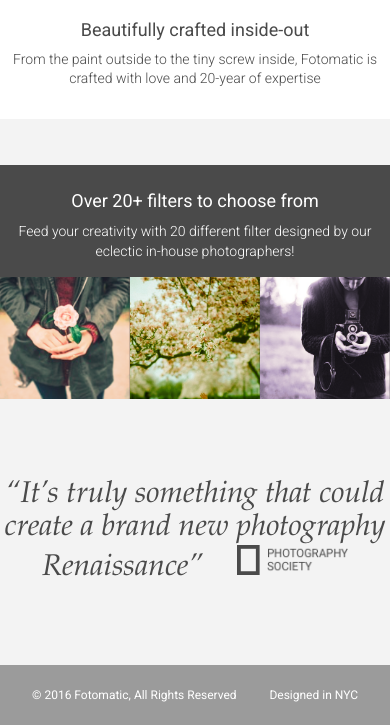
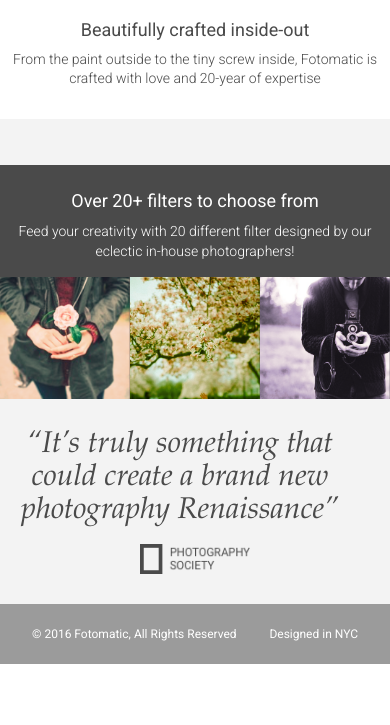
Before and after one commit to lunamyst/ca_ready_fotomatic, a plain HTML site: page index.html in a window 390 px wide. Shown: the part 1056-1781 px from the top of the page. After the commit the page ends 1720 px from the top, so only its background shows below. Drawn offline with Linux system fonts and the light colour scheme; a web font is replaced by a local one.

Commit message:
Add media query styling for mobile view of quote section.

```diff
--- a/resources/css/style.css
+++ b/resources/css/style.css
@@ -463,9 +463,14 @@ background-size: cover;
   height: 1.875rem;
 }
 
+/* Tablet view of quotes-section */
+
+/* Mobile view of quotes section */
 @media only screen and (max-width: 760px) {
-  #quotes-section content {
+  #quotes-section .content {
     padding: 1.875rem .625rem;
+    display: flex;
+    flex-direction: column;
   }
 
   #quotes-section quote {
@@ -473,7 +478,7 @@ background-size: cover;
     line-height: 1.4;
   }
 
-  #quotes-section quote-citation {
+  #quotes-section .quote-citation {
     display: block;
     padding-top: 1rem;
     margin: auto;
```
